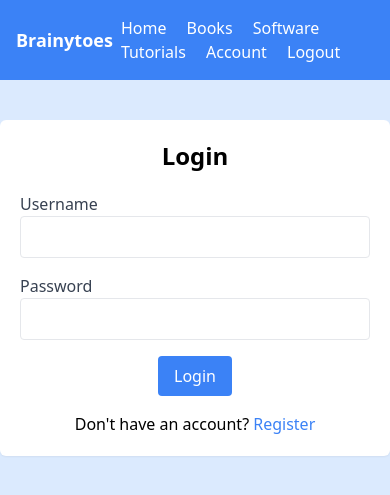
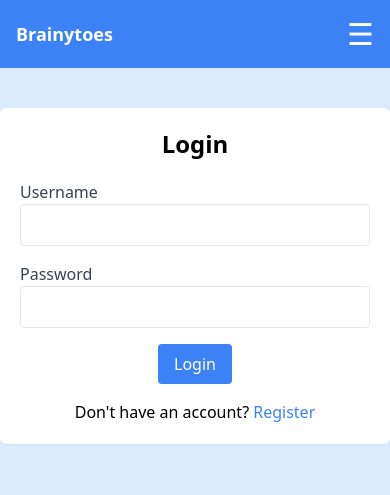
Before and after one commit to kalosius/brainytoes, a Django app: a page that uses mubsapp/templates/base.html in a window 390 px wide. Shown: the top 495 px of the page. Run offline with Django 5.2, Linux system fonts and the light colour scheme; a user stored in the database is signed in.

Commit message:
navbar created

```diff
--- /dev/null
+++ b/mubsapp/static/css/style.css
@@ -0,0 +1,38 @@
+.sidenav {
+    height: 100%;
+    width: 0;
+    position: fixed;
+    z-index: 1;
+    top: 0;
+    left: 0;
+    background-color: #111;
+    overflow-x: hidden;
+    transition: 0.5s;
+    padding-top: 60px;
+}
+
+.sidenav a {
+    padding: 8px 8px 8px 32px;
+    text-decoration: none;
+    font-size: 25px;
+    color: #818181;
+    display: block;
+    transition: 0.3s;
+}
+
+.sidenav a:hover {
+    color: #f1f1f1;
+}
+
+.sidenav .closebtn {
+    position: absolute;
+    top: 0;
+    right: 25px;
+    font-size: 36px;
+    margin-left: 50px;
+}
+
+@media screen and (max-height: 450px) {
+    .sidenav {padding-top: 15px;}
+    .sidenav a {font-size: 18px;}
+}
--- /dev/null
+++ b/mubsapp/static/js/index.js
@@ -0,0 +1,18 @@
+// message disappearing
+setTimeout(function() {
+    document.getElementById('welcome-message').style.display = 'none';
+}, 3000);
+
+document.getElementById('close-message').onclick = function() {
+    document.getElementById('welcome-message').style.display = 'none';
+};
+
+
+// side navigation on small devices
+function openNav() {
+    document.getElementById("mySidenav").style.width = "250px";
+}
+
+function closeNav() {
+    document.getElementById("mySidenav").style.width = "0";
+}
--- a/mubsapp/templates/base.html
+++ b/mubsapp/templates/base.html
@@ -1,3 +1,4 @@
+{% load static %}
 <!DOCTYPE html>
 <html lang="en">
 <head>
@@ -5,12 +6,14 @@
     <meta name="viewport" content="width=device-width, initial-scale=1.0">
     <title>{% block title %}Brainytoes{% endblock %}</title>
     <link href="https://cdn.jsdelivr.net/npm/tailwindcss@2.2.19/dist/tailwind.min.css" rel="stylesheet">
+    <link rel="stylesheet" href="{% static 'css/style.css' %}">
 </head>
 <body class="bg-blue-100">
     <nav class="bg-blue-500 p-4">
         <div class="container mx-auto flex justify-between items-center">
             <a href="{% url 'landing_page' %}" class="text-white text-lg font-bold">Brainytoes</a>
-            <div>
+            <span class="text-white text-3xl cursor-pointer md:hidden" onclick="openNav()">&#9776;</span>
+            <div class="hidden md:block">
                 <ul>
                     {% if user.is_authenticated %}
                         <li class="inline-block mx-2"><a href="{% url 'landing_page' %}" class="text-white hover:text-gray-300">Home</a></li>
@@ -28,6 +31,22 @@
         </div>
     </nav>
 
+    <!-- Sidenav -->
+    <div id="mySidenav" class="sidenav">
+        <a href="javascript:void(0)" class="closebtn" onclick="closeNav()">&times;</a>
+        {% if user.is_authenticated %}
+            <a href="{% url 'landing_page' %}">Home</a>
+            <a href="{% url 'books' %}">Books</a>
+            <a href="{% url 'software' %}">Software</a>
+            <a href="{% url 'tutorials' %}">Tutorials</a>
+            <a href="{% url 'account' %}">Account</a>
+            <a href="{% url 'custom_logout' %}">Logout</a>
+        {% else %}
+            <a href="{% url 'login' %}">Login</a>
+            <a href="{% url 'register' %}">Register</a>
+        {% endif %}
+    </div>
+
     {% if user.is_authenticated and request.resolver_match.url_name == 'landing_page' %}
     <div id="welcome-message" class="bg-green-100 border border-green-400 text-green-700 px-4 py-3 rounded relative mb-4">
         <strong class="font-bold">Welcome, {{ user.username|capfirst }}!</strong>
@@ -35,15 +54,7 @@
             <svg class="fill-current h-6 w-6 text-green-500" role="button" xmlns="http://www.w3.org/2000/svg" viewBox="0 0 20 20"><title>Close</title><path d="M14.348 5.652a1 1 0 10-1.414-1.414L10 7.172 7.066 4.238a1 1 0 10-1.414 1.414L8.586 10l-2.934 2.934a1 1 0 101.414 1.414L10 12.828l2.934 2.934a1 1 0 001.414-1.414L11.414 10l2.934-2.934z"/></svg>
         </span>
     </div>
-    <script>
-        setTimeout(function() {
-            document.getElementById('welcome-message').style.display = 'none';
-        }, 3000);
-
-        document.getElementById('close-message').onclick = function() {
-            document.getElementById('welcome-message').style.display = 'none';
-        };
-    </script>
+    <!-- javascript disappearing message -->
     {% endif %}
 
 
@@ -51,5 +62,7 @@
         {% block content %}{% endblock %}
     </div>
 
+    <script src="{% static 'js/index.js' %}"></script>
+
 </body>
 </html>
```
Also changed, not shown: 2 other files.
